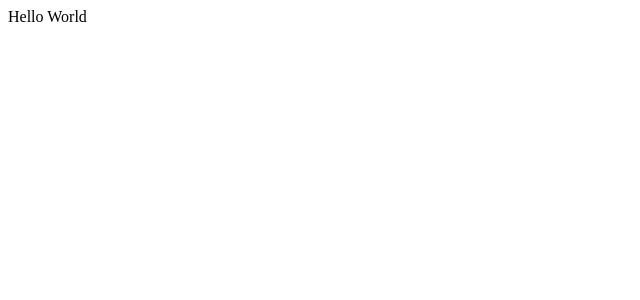
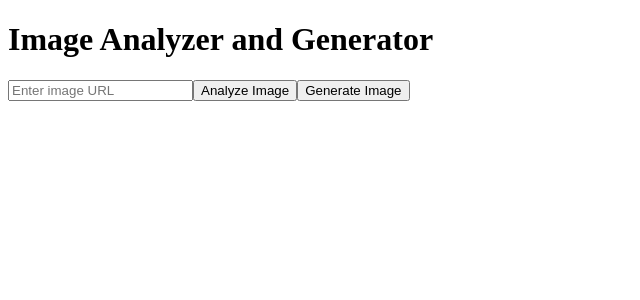
Before and after one commit to JuanFJojoa/analyze-and-generate-images-with-Azure-AI, a React (Create React App) app: page / in a window 1280 px wide. Shown: the top 300 px of the page, without its empty margins (0-640 px from the left). Built offline with nearby package versions, Linux system fonts and the light colour scheme; the HTML template or start-up script is replaced by a standard one.

Commit message:
addtextbox

```diff
--- a/src/App.js
+++ b/src/App.js
@@ -1,8 +1,24 @@
-import React from 'react';
+import React, { useState } from 'react';
 
 function App() {
-  const value = 'World';
-  return <div>Hello {value}</div>;
+  const [url, setUrl] = useState('');
+
+  const handleAnalysis = () => {
+    // Image analysis logic goes here
+  };
+
+  const handleGeneration = () => {
+    // Image generation logic goes here
+  };
+
+  return (
+    <div>
+      <h1>Image Analyzer and Generator</h1>
+      <input type="text" value={url} onChange={(e) => setUrl(e.target.value)} placeholder="Enter image URL" />
+      <button onClick={handleAnalysis}>Analyze Image</button>
+      <button onClick={handleGeneration}>Generate Image</button>
+    </div>
+  );
 }
 
 export default App;
```
